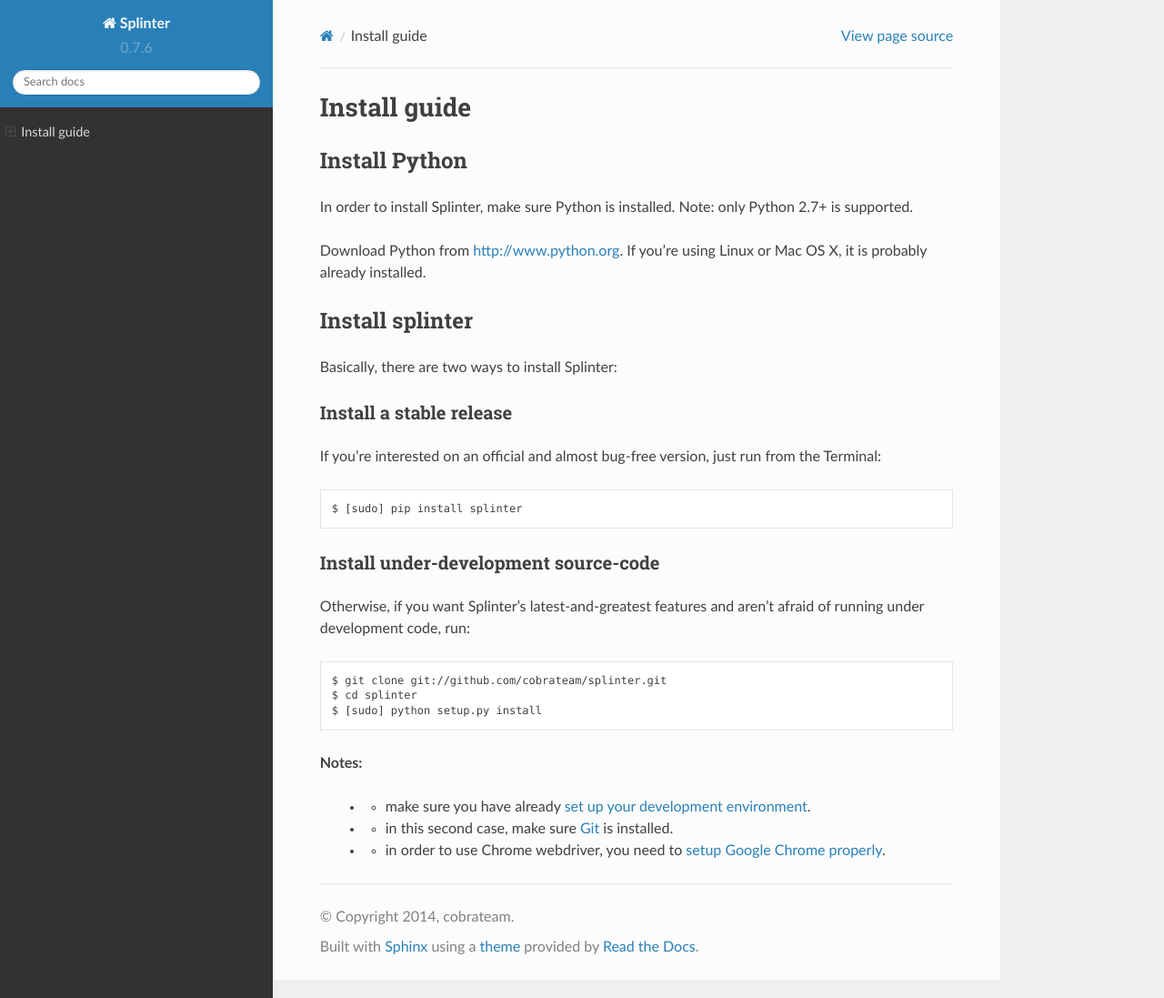
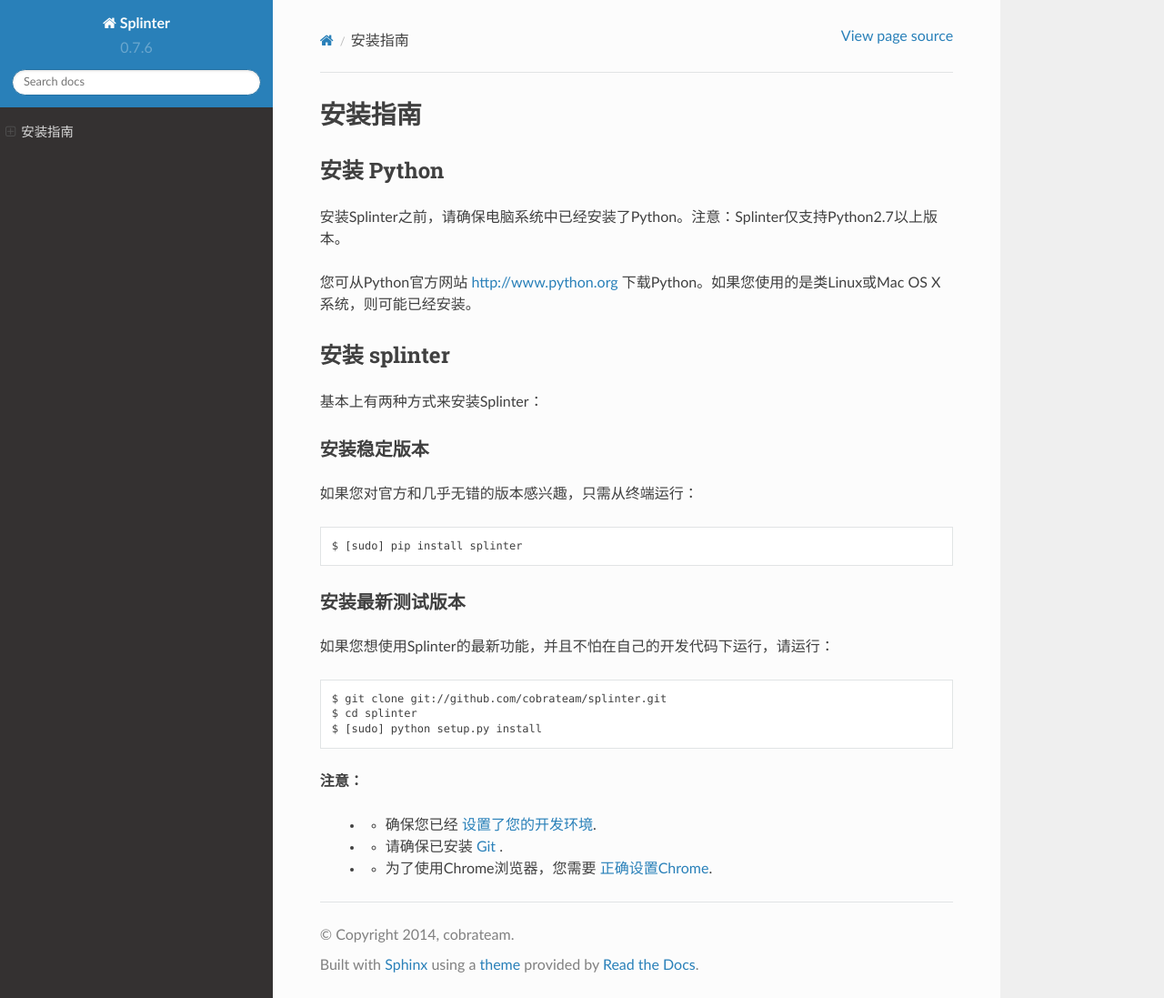
Before and after one commit to Wooden-Robot/splinter-docs-zh_CN, a Sphinx documentation site: the page built from docs/install.rst, in a window 1280 px wide and 1097 px high. Shown: the whole window at 91% size. Built offline with Sphinx 7.4.7 and the Read the Docs theme 2.0.0, drawn with Linux system fonts in a browser that asks for light colours.

Commit message:
完成install页面翻译

```diff
--- a/docs/install.rst
+++ b/docs/install.rst
@@ -7,25 +7,25 @@
     :keywords: splinter, python, tutorial, how to install, installation
 
 +++++++++++++
-Install guide
+安装指南
 +++++++++++++
 
-Install Python
+安装 Python
 ==============
 
-In order to install Splinter, make sure Python is installed. Note: only Python 2.7+ is supported.
+安装Splinter之前，请确保电脑系统中已经安装了Python。注意：Splinter仅支持Python2.7以上版本。
 
-Download Python from http://www.python.org. If you’re using Linux or Mac OS X, it is probably already installed.
+您可从Python官方网站 http://www.python.org 下载Python。如果您使用的是类Linux或Mac OS X系统，则可能已经安装。
 
-Install splinter
+安装 splinter
 ================
 
-Basically, there are two ways to install Splinter:
+基本上有两种方式来安装Splinter：
 
-Install a stable release
+安装稳定版本
 ------------------------
 
-If you're interested on an official and almost bug-free version, just run from the Terminal:
+如果您对官方和几乎无错的版本感兴趣，只需从终端运行：
 
 
 .. highlight:: bash
@@ -36,10 +36,10 @@
 
 
 
-Install under-development source-code
+安装最新测试版本
 -------------------------------------
 
-Otherwise, if you want Splinter's latest-and-greatest features and aren't afraid of running under development code, run:
+如果您想使用Splinter的最新功能，并且不怕在自己的开发代码下运行，请运行：
 
 .. highlight:: bash
 
@@ -50,8 +50,8 @@
     $ [sudo] python setup.py install
 
 
-**Notes:**
+**注意：**
 
-    * - make sure you have already :doc:`set up your development environment </contribute/setting-up-your-development-environment>`.
-    * - in this second case, make sure `Git <http://git-scm.com/>`_  is installed.
-    * - in order to use Chrome webdriver, you need to :doc:`setup Google Chrome properly </drivers/chrome>`.
+    * - 确保您已经 :doc:`设置了您的开发环境 </contribute/setting-up-your-development-environment>`.
+    * - 请确保已安装 `Git <http://git-scm.com/>`_ .
+    * - 为了使用Chrome浏览器，您需要 :doc:`正确设置Chrome </drivers/chrome>`.
```
